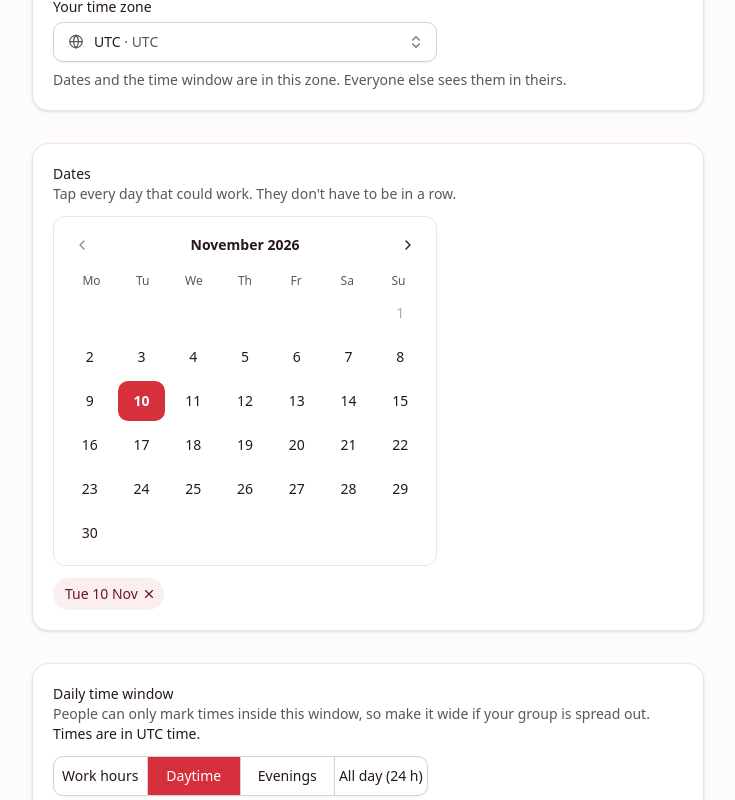
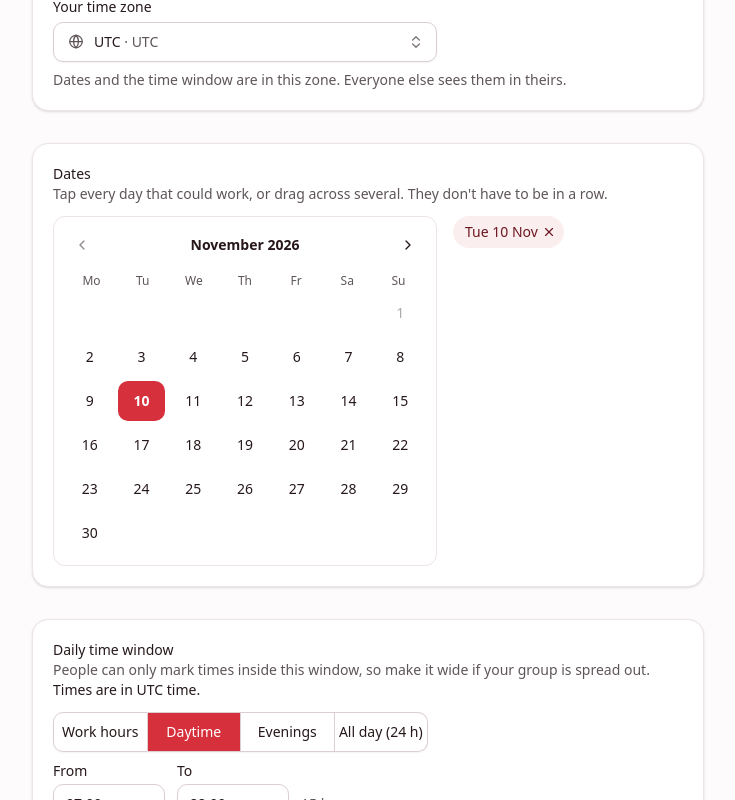
Before and after one commit to MiloAgudelo/sowhen, a React (Vite) app: page / in a window 1280 px wide. Both pictures are taken after a click on the button "10". Shown: the part 655-1455 px from the top of the page, without its empty margins (272-1007 px from the left). Built offline with nearby package versions, Linux system fonts and the light colour scheme.

Commit message:
fix(web): muestra los días elegidos a la derecha del calendario

```diff
--- a/src/components/event-form/fields.tsx
+++ b/src/components/event-form/fields.tsx
@@ -31,12 +31,15 @@ export function DatesField({
 			<legend id={labelId} className="mb-1 text-sm font-medium">
 				Dates
 			</legend>
-			<p className="-mt-1 text-sm text-muted-foreground">Tap every day that could work. They don't have to be in a row.</p>
-			<div className="min-w-0 rounded-lg border bg-card p-2 sm:max-w-sm sm:p-3">
+			<p className="-mt-1 text-sm text-muted-foreground">
+				Tap every day that could work, or drag across several. They don't have to be in a row.
+			</p>
+			<div className="grid gap-3 sm:grid-cols-[minmax(0,24rem)_minmax(0,1fr)] sm:items-start sm:gap-4">
+				<div className="min-w-0 rounded-lg border bg-card p-2 sm:p-3">
 					<Calendar selected={value} onChange={onChange} min={min} maxSelected={MAX_DATES} aria-labelledby={labelId} />
 				</div>
 				{value.length > 0 ? (
-				<ul className="flex flex-wrap gap-1.5" aria-label="Chosen dates">
+					<ul className="flex flex-wrap content-start gap-1.5" aria-label="Chosen dates">
 						{value.map((d) => (
 							<li key={d}>
 								<button
@@ -52,6 +55,7 @@ export function DatesField({
 						))}
 					</ul>
 				) : null}
+			</div>
 			{error && (
 				<p role="alert" className="text-sm text-destructive">
 					{error}
```
Lines whose indentation alone changed are shown as unchanged.
